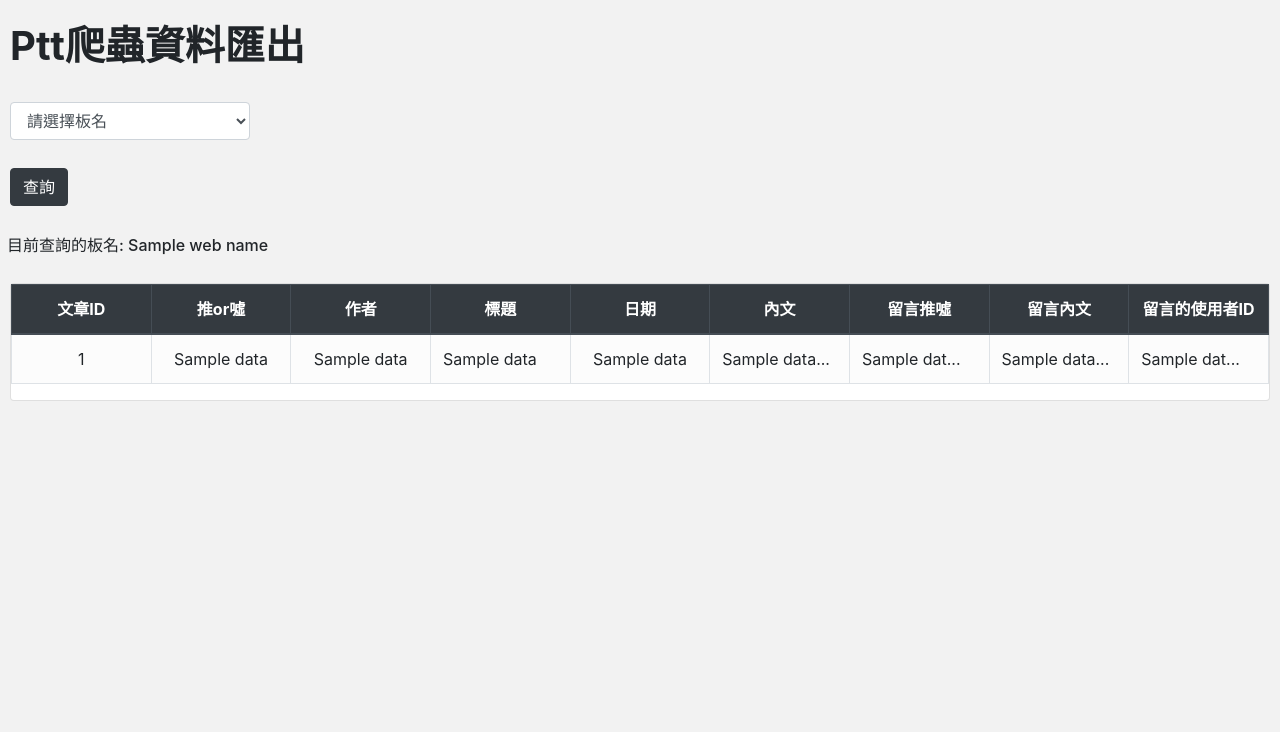
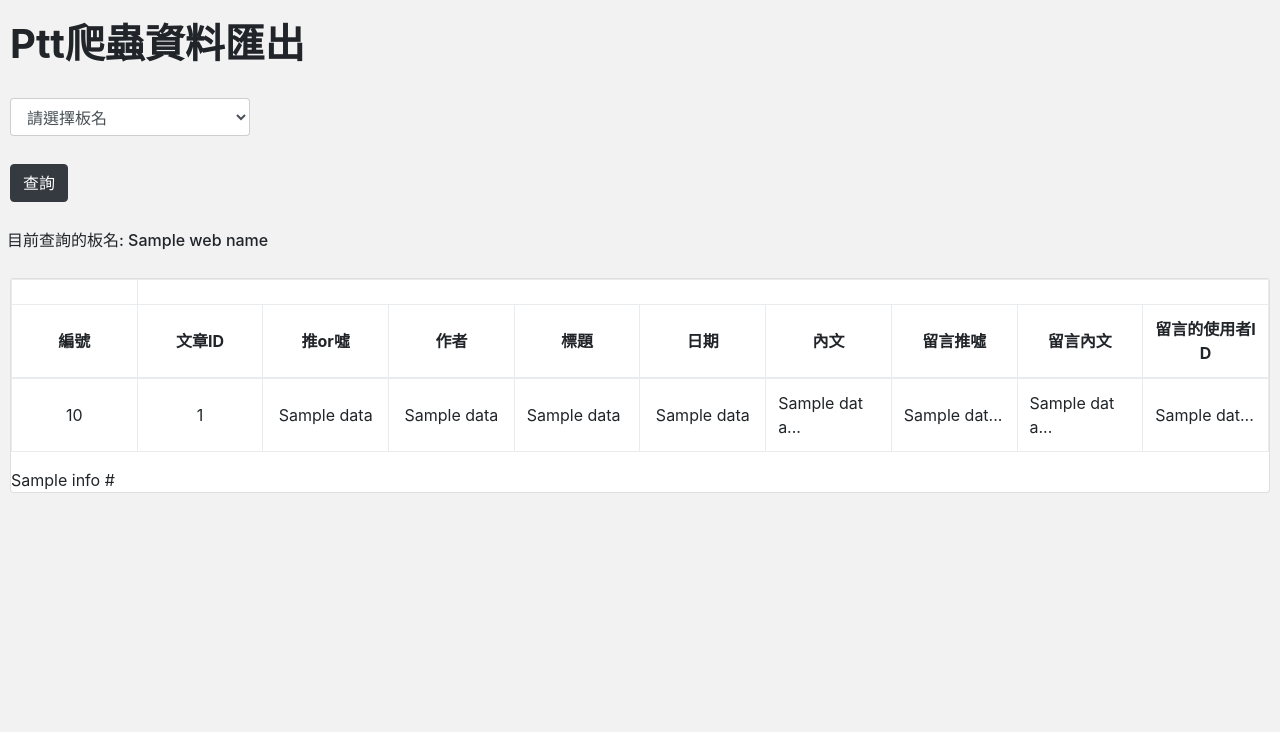
Before and after one commit to DysonMa/ptt_predict_flask, a Flask app: template templates/view.html in a window 1280 px wide. Shown: the part 56-788 px from the top of the page. Run offline with Flask 2, Linux system fonts and the light colour scheme; the template is opened without the code that fills it: most values are stand-ins (such as "Sample title", 1, 10 or a date in 2020); some libraries are stand-ins or nearby versions.

Commit message:
pagination

```diff
--- a/main.py
+++ b/main.py
@@ -2,7 +2,7 @@
 from flask import Flask
 from flask import request, render_template, url_for, redirect, flash
 from flask_login import LoginManager, UserMixin, login_user, logout_user, login_required, current_user
-
+from flask_paginate import Pagination, get_page_parameter, get_page_args
 
 
 
@@ -13,7 +13,7 @@ import sqlite3 as DB
 sqlite_path = 'ptt.db'
 
 
-def queryData(sqlite_path,webName):
+def queryData(sqlite_path, webName):
     [conndb,curr] = get_DB(sqlite_path)
     try:
         results = curr.execute("SELECT * FROM {} ORDER BY Date DESC;".format(webName))
@@ -37,6 +37,27 @@ def get_DB(DB_path):
     conndb = DB.connect(DB_path) # 若有則讀取，沒有則建立
     curr = conndb.cursor()
     return [conndb,curr]
+
+#抓取部分資料
+def fetch_data(datas, offset=0, per_page=10):
+    return datas[offset: offset + per_page]
+
+#創造分頁
+def make_pagination():
+
+    page, per_page, offset = get_page_args(page_parameter='page', per_page_parameter='per_page')
+    # per_page = PER_PAGE
+    # offset = PER_PAGE
+
+    print(page, per_page, offset)
+
+    # 用fetch_data這個函式來抓取分段的資料
+    page_datas = fetch_data(datas, offset=offset, per_page=per_page)
+
+    # 設定分頁
+    pagination = Pagination(page=page, per_page=per_page, total=len(datas), css_framework='bootstrap4', record_name='review')
+
+    return page_datas, pagination
 
 # 設定密碼
 import os
@@ -69,7 +90,6 @@ class User(UserMixin):
 def user_loader(loginUser):
     if loginUser not in users:
         return
-
     user = User()
     user.id = loginUser
     return user
@@ -80,32 +100,67 @@ def request_loader(request):
     loginUser = request.form.get('user_id')
     if loginUser not in users:
         return
-
     user = User()
     user.id = loginUser
-
-    # user.is_authenticated = (request.form['password'] == users[loginUser]['password'])
-
     return user
 
 #建立一個使用者清單
 users = {'Madi': {'password': '0914'}}
 
+# 設定成global才不換頁就沒資料
+datas = ''
+webName = ''
+# pagination = ''
+boardName = ''
 
-# 一定要有GET
-@app.route('/',methods=['GET','POST'])
+# 首頁
+@app.route('/index', methods=['GET','POST'])
 @login_required #指定該頁面一定要登入才能查看
 def home():
+    global datas, webName, pagination, boardName
+    boardName = queryBoardName(sqlite_path)
     if request.method == 'GET':
-        boardName = queryBoardName(sqlite_path)
-        return render_template('view.html', boardName=boardName)
+        # 第一次登入
+        if datas == '':
+            return render_template('view.html', boardName=boardName)
+        # 已經有datas，代表有post過表單，但換頁的pagination是用GET方式傳送，所以要寫在這
+        else:
+            page_datas, pagination = make_pagination()
+            # page, per_page, offset = get_page_args(page_parameter='page',
+            #                                        per_page_parameter='per_page')
+            # # per_page = 5
+            # print(page, per_page, offset)
+
+            # # 用fetch_data這個函式來抓取分段的資料
+            # page_datas = fetch_data(datas, offset=offset, per_page=per_page)
+
+            # # 設定分頁
+            # pagination = Pagination(page=page, per_page=per_page, total=len(datas), css_framework='bootstrap4', record_name='review')
+
+            return render_template('view.html', datas=page_datas,
+                                                webName=webName,
+                                                boardName=boardName,
+                                                pagination=pagination)
 
     elif request.method == 'POST':
         webName = request.form.get('webName')
-        boardName = queryBoardName(sqlite_path)
-        datas = queryData(sqlite_path,webName)
+        results = queryData(sqlite_path,webName)
+        datas = results.fetchall()
+
         if datas != 'No Such Table':
-            return render_template('view.html', datas=datas, webName=webName, boardName=boardName)
+            page_datas, pagination = make_pagination()
+            # page, per_page, offset = get_page_args(page_parameter='page',
+            #                                        per_page_parameter='per_page')
+            # # per_page = 5
+            # print(page, per_page, offset)
+            # page_datas = fetch_data(datas, offset=offset, per_page=per_page)
+            # pagination = Pagination(page=page, per_page=per_page, total=len(datas), css_framework='bootstrap4', record_name='review')
+
+            return render_template('view.html', datas=page_datas,
+                                                webName=webName,
+                                                boardName=boardName,
+                                                pagination=pagination)
+
         # else:
         #     datas = []
         #     return render_template('view.html', datas=datas, webName='No Such Table')
@@ -136,6 +191,10 @@ def logout():
     return render_template('login.html')
 
 
+
+
+
+
 # 一定要有GET
 # @app.route('/queryResults',methods=['GET','POST'])
 # def data():
--- a/static/css/ptt_style.css
+++ b/static/css/ptt_style.css
@@ -49,7 +49,7 @@ table {
     vertical-align:middle;
     /* 自動換行 */
     word-break: break-all;
-
+    text-align: center;
 }
 
 
@@ -63,3 +63,19 @@ table {
     /* table-layout: fixed; */
     /* text-align: center; */
 /* } */
+
+.pagination-page-info {
+    padding: 1em;
+    padding-left: 0;
+    width: 40em;
+    margin: .5em;
+    margin-left: 0;
+    font-size: 12px;
+}
+.pagination-page-info b {
+    color: black;
+    /* background: #6aa6ed; */
+    padding-left: 2px;
+    padding: .1em .25em;
+    font-size: 150%;
+}
--- a/templates/view.html
+++ b/templates/view.html
@@ -4,7 +4,7 @@
         <meta charset="utf-8">
         <title>Ptt Flask Demo</title>
         <meta name="viewport" content="width=device-width, initial-scale=1" />
-        <link rel="stylesheet" href="../static/bootstrap/css/bootstrap.min.css">
+        <link rel="stylesheet" href="https://maxcdn.bootstrapcdn.com/bootstrap/4.0.0-beta/css/bootstrap.min.css">
         <link rel="stylesheet" href="../static/css/ptt_style.css">
     </head>
     <body>
@@ -33,7 +33,7 @@
         <main>
             <div class="container">
                 <h1>Ptt爬蟲資料匯出</h1>
-                <form action='/' method="post">
+                <form action='/index' method="post">
                   <div class='form-group'>
                     <select name= "webName" id="webName" type='submit' class='form-control' required>
                       <option value="">請選擇板名</option>
@@ -57,8 +57,9 @@
                 <div class='card card-primary card-outline'>
                   <div class="table-responsive">
                     <table class='table table-bordered table-hover text-center'>
-                      <thead class='thead-dark'>
+                      <th class='thead-dark'>
                         <tr>
+                          <th>編號</th>
                           <th>文章ID</th>
                           <th>推or噓</th>
                           <th>作者</th>
@@ -69,23 +70,31 @@
                           <th>留言內文</th>
                           <th>留言的使用者ID</th>
                         </tr>
-                      </thead>
+                      </th>
                       <tbody>
-                        {% for data in datas:%}
+                        <!-- {% if datas: %} -->
+                        <!-- <div>{{datas[0]}}</div> -->
+                        {% for data in datas: %}
                         <tr>
+                            <td>{{ loop.index + pagination.skip }}</td>
                             <td>{{data[0]}}</td>
                             <td>{{data[1]}}</td>
                             <td>{{data[2]}}</td>
                             <td style='text-align: left;'>{{data[3]}}</td>
                             <td>{{data[4]}}</td>
-                            <td style='text-align: left;'>{{data[5][0:50]+'...'}}</td>
+                            <td style='text-align: left;'>{{data[5][0:30]+'...'}}</td>
                             <td style='text-align: left;'>{{data[6][0:10]+'...'}}</td>
-                            <td style='text-align: left;'>{{data[7][0:100]+'...'}}</td>
+                            <td style='text-align: left;'>{{data[7][0:30]+'...'}}</td>
                             <td style='text-align: left;'>{{data[8][0:10]+'...'}}</td>
                         </tr>
                         {% endfor %}
+                        <!-- {% endif %} -->
                       </tbody>
                     </table>
+                    {% if pagination: %}
+                        {{ pagination.info }}
+                        {{ pagination.links }}
+                      {% endif %}
                 </div>
 
 
```
